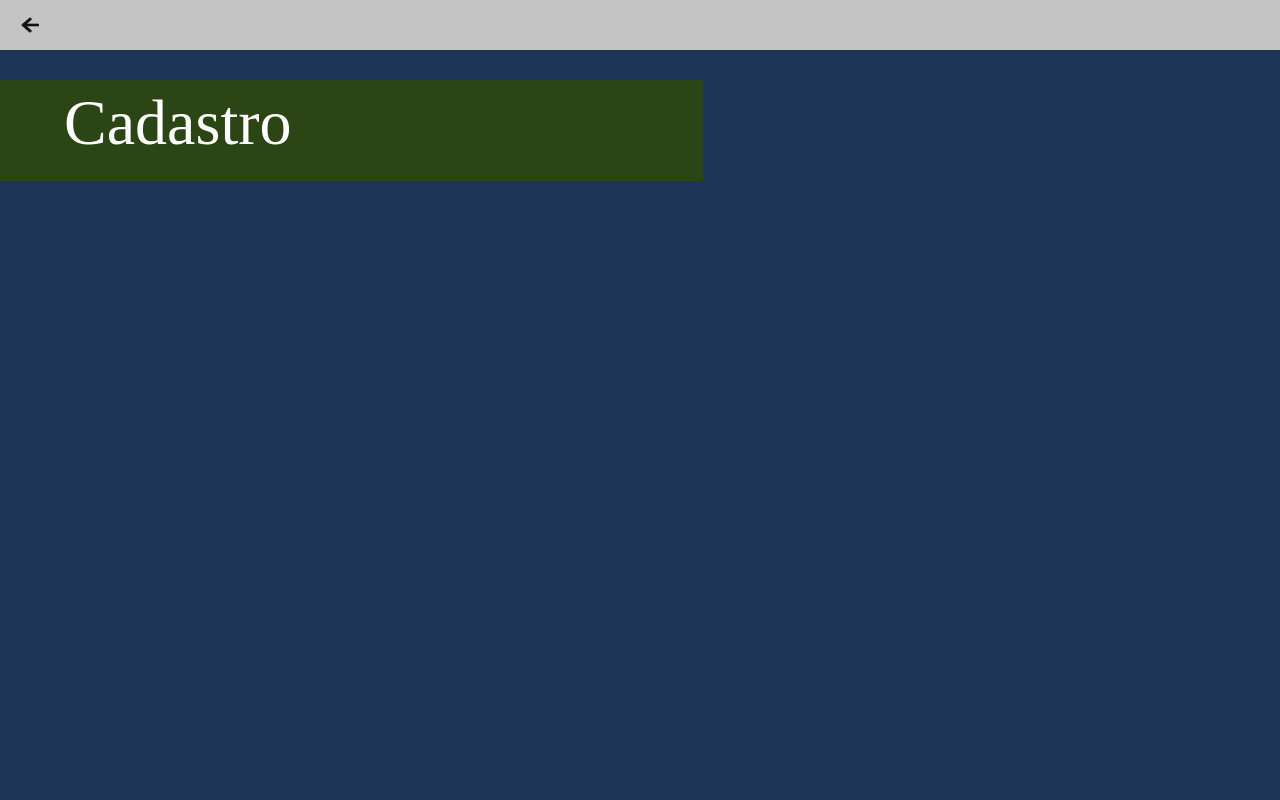
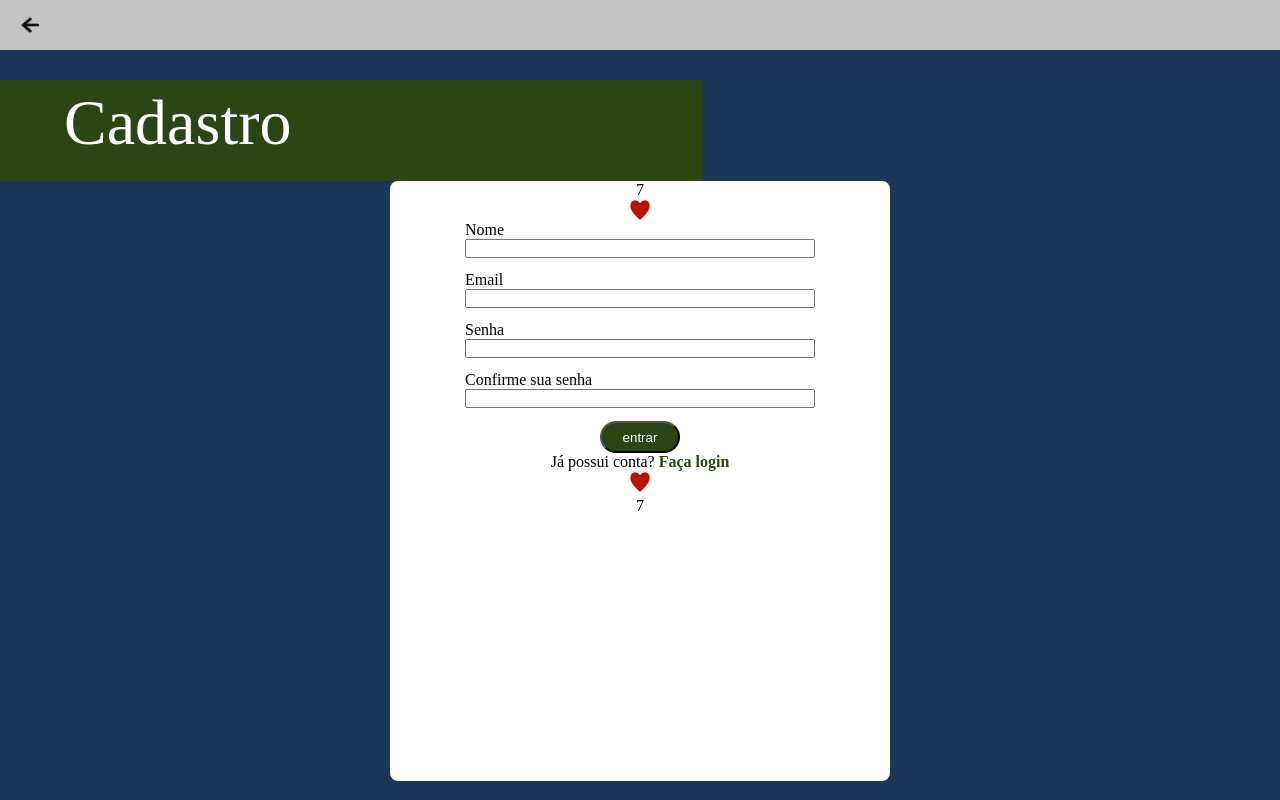
Before and after one commit to BomDia12/Trabalho-de-MP, a React (Create React App) app in the folder front-end/: page /register in a window 1280 px wide. Built offline with nearby package versions, Linux system fonts and the light colour scheme.

Commit message:
feat(register): monta estrutura da pagina de cadastro

```diff
--- a/front-end/src/pages/Register/index.js
+++ b/front-end/src/pages/Register/index.js
@@ -1,9 +1,12 @@
 // Arquivo da página inicial
-import { RegisterContainer } from "./styles"
+import { RegisterContainer, Box } from "./styles"
 
 import PageName from '../../components/pageName'
 import Header from '../../components/header'
+import Input from '../../components/input'
+// import Button from "../../components/button"
 import arrow from '../../assets/arrowBack/arrow.png'
+import naipe2 from '../../assets/naipes/naipe2.png'
 
 
 const Register = () => {
@@ -13,6 +16,43 @@ const Register = () => {
             <PageName
                 title= "Cadastro"
             />
+            <Box>
+                <span>{7}</span>
+                <img className="top-card" src={naipe2} alt="Naipe da carta"/>
+                <Input
+                    label={"Nome"}
+                    name={"username"}
+                    type={"text"}
+                    id={"name"} />
+                <Input
+                    label={"Email"}
+                    name={"email"}
+                    type={"text"}
+                    id={"email"} />
+                <Input
+                    label={"Senha"}
+                    name={"passwprd"}
+                    type={"password"}
+                    id={"password"} />
+                <Input
+                    label={"Confirme sua senha"}
+                    name={"passwprd_confirmation"}
+                    type={"password"}
+                    id={"password_confirmation"} />
+
+                {/* <Button/> */}
+                <input class="button" type="button" id="login" value="entrar"/>
+
+                <div>
+          <         span>Já possui conta?</span><span className="span-click"> Faça login</span>
+                </div>
+
+                <div className="div-naipe">
+                    <img className="botton-card" src={naipe2} alt="Naipe da carta"/>
+                </div>
+                <span>{7}</span>
+
+            </Box>
         </RegisterContainer>
     )
 }
--- a/front-end/src/pages/Register/styles.js
+++ b/front-end/src/pages/Register/styles.js
@@ -1,4 +1,3 @@
-// Arquivo de estilos da página inicial
 
 import styled from 'styled-components';
 
@@ -10,3 +9,53 @@ export const RegisterContainer = styled.div`
     flex-direction: column;
 
 `;
+
+export const Box = styled.div`
+    background-color: #ffffff;
+    width: 500px;
+    height: 600px;
+    display: flex;
+    justify-content: flex-start;
+    align-items: center;
+    align-self: center;
+    flex-direction: column;
+    border-radius: 8px;
+
+    .top-card {
+            display: flex;
+            flex-direction: column;
+            gap: 10px;
+            justify-content: flex-start;
+
+            img {
+                width: 1.5rem;
+            }
+        }
+
+    .bottom-card {
+        display: flex;
+        justify-content: flex-end;
+
+        .div-naipe {
+            bottom: 0;
+            display: flex;
+            gap: 10px;
+            flex-direction: column;
+        }
+
+        img {
+            width: 1.5rem;
+        }
+    }
+    .button {
+        background-color: #2B4614;
+        color: #ffffff;
+        width: 5rem;
+        height: 2rem;
+        border-radius: 30px;
+    }
+    .span-click {
+        color: #2B4614;
+        font-weight: 600;
+}
+`;
```
